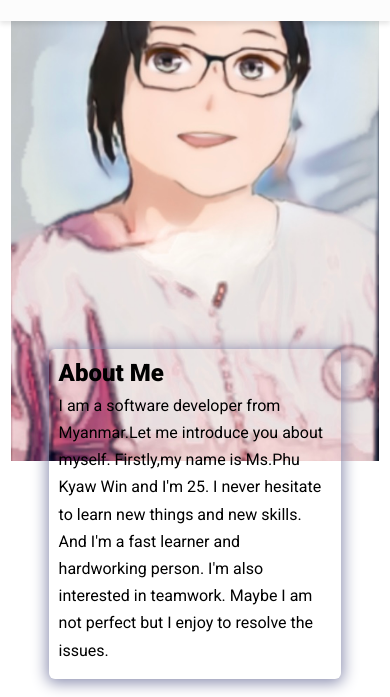
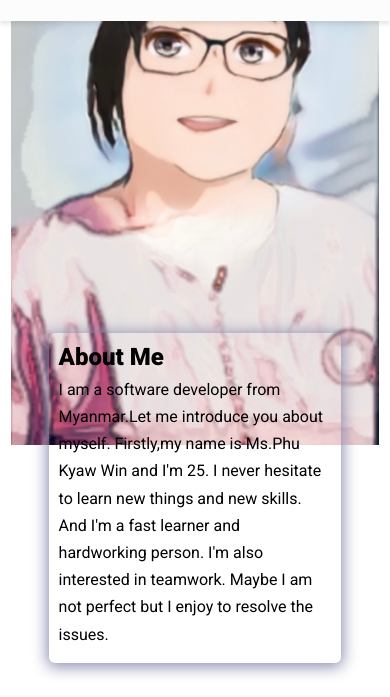
Before and after one commit to phukyawwin/phukyawwin.github.io, a plain HTML site: page index.html in a window 390 px wide. Shown: the part 67-764 px from the top of the page. Drawn offline with nearby package versions, Linux system fonts and the light colour scheme.

Commit message:
update css for change about me box

```diff
--- a/assets/css/styles.css
+++ b/assets/css/styles.css
@@ -333,7 +333,7 @@ footer {
     transform: translateX(0);
   }
   .hero {
-    margin-top: -10rem;
+    margin-top: -11rem;
     flex-direction: column;
     gap: 0;
   }
```
